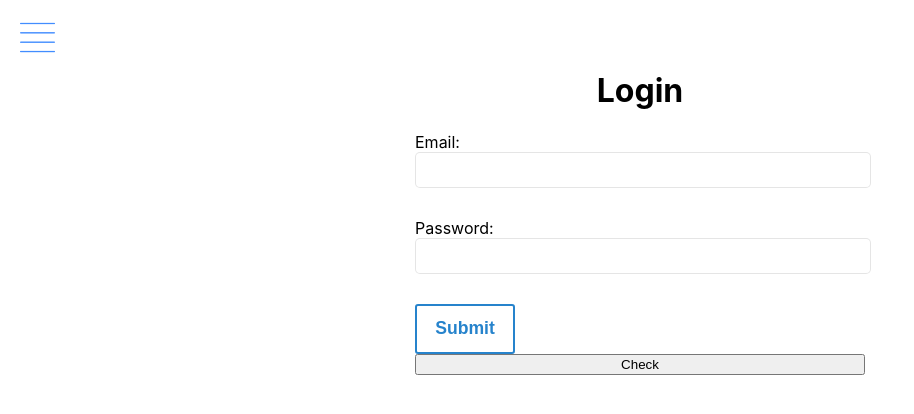
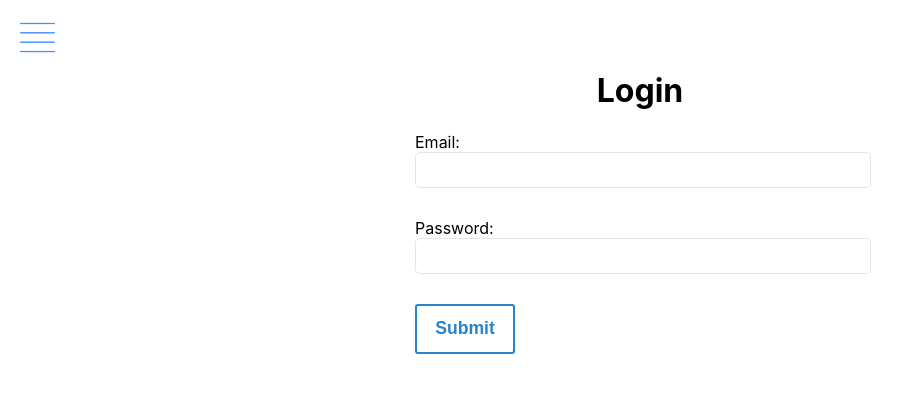
Before and after one commit to jzsiggy/bis-react-client, a React (Create React App) app: page /login in a window 1280 px wide. Shown: the top 414 px of the page, without its empty margins (0-914 px from the left). Built offline with nearby package versions, Linux system fonts and the light colour scheme.

Commit message:
User to localstorage

```diff
--- a/src/components/authentication/user-login/LoginForm.js
+++ b/src/components/authentication/user-login/LoginForm.js
@@ -1,6 +1,9 @@
 import React , { Component } from 'react';
 
 import Service from '../../../config/Service';
+
+import AppContext from '../../../context/AppContext';
+import ContextProvider from '../../../context/ContextProvider';
 
 import {
   AuthForm,
@@ -33,29 +36,19 @@ class LoginForm extends Component {
     e.preventDefault();
     this.service.post('/login', this.state)
     .then( response => {
-      console.log('response :', response);
       this.setState({
         email : '',
         password : '',
         errorMessage : '',
       });
+      this.context.authenticate(response.data);
+      this.props.history.push('/');
     })
     .catch( err => {
       console.log('error :', err.response.data);
       this.setState({
         errorMessage : err.response.data.message,
       });
-    });
-  };
-
-  checkUser = (e) => {
-    e.preventDefault();
-    this.service.post('/current-user')
-    .then( response => {
-      console.log('response :', response);
-    })
-    .catch( err => {
-      console.log('error :', err.response.data);
     });
   };
 
@@ -73,7 +66,6 @@ class LoginForm extends Component {
             <AuthInput type='password' name='password' value={this.state.password} onChange={this.handleChange}/>
           </AuthCluster>
           <SubmitBtn onClick={this.handleSubmit}>Submit</SubmitBtn>
-          <button onClick={this.checkUser}>Check</button>
         </AuthForm>
         {
           this.state.errorMessage ?
@@ -82,8 +74,10 @@ class LoginForm extends Component {
           ""
         }
       </AuthContainer>
-    );
+    )
   };
 };
 
+LoginForm.contextType = AppContext;
+
 export default LoginForm;
--- a/src/components/authentication/user-signup/SignupForm.js
+++ b/src/components/authentication/user-signup/SignupForm.js
@@ -1,6 +1,8 @@
 import React , { Component } from 'react';
 
 import Service from '../../../config/Service';
+
+import AppContext from '../../../context/AppContext';
 
 import {
   AuthForm,
@@ -41,6 +43,8 @@ class SignupForm extends Component {
         id : '',
         errorMessage : '',
       });
+      this.context.authenticate(response.data);
+      this.props.history.push('/');
     })
     .catch( err => {
       console.log('error :', err.response.data);
@@ -80,4 +84,6 @@ class SignupForm extends Component {
   };
 };
 
+SignupForm.contextType = AppContext;
+
 export default SignupForm;
```
